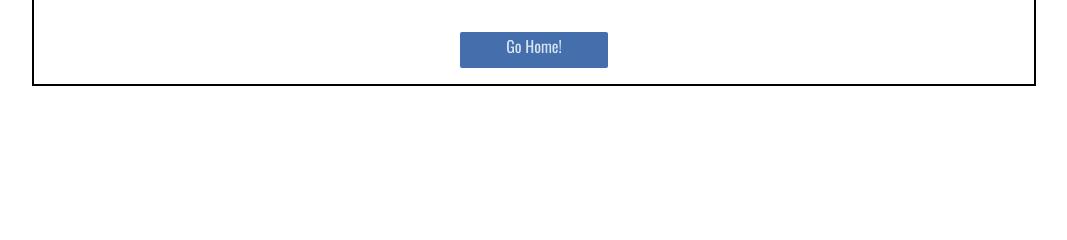
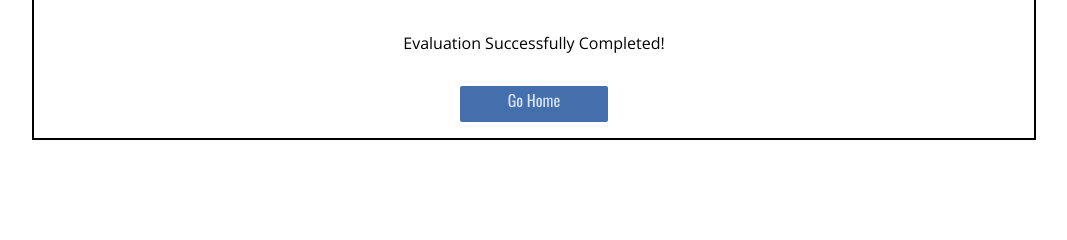
Before and after one commit to tatew/SMUPeerEval, a Django app: page /evals/complete/1/ in a window 1280 px wide. Shown: the part 201-441 px from the top of the page, without its empty margins (106-1173 px from the left). Run offline with Django 3.2, Linux system fonts and the light colour scheme; a user stored in the database is signed in; tables that the repository leaves empty hold one stand-in row (values such as "Sample post"); some libraries are stand-ins or nearby versions.

Commit message:
Fix team score bug

```diff
--- a/evals/templates/evals/eval.html
+++ b/evals/templates/evals/eval.html
@@ -70,8 +70,11 @@
             </div>
         {% endif %}
         {% if complete %}
+            <div>
+                <p>Evaluation Successfully Completed!</p>
+            </div>
             <div class="complete">
-                <a class="btn oswald" href="{% url 'home' %}">Go Home!</a>
+                <a class="btn oswald" href="{% url 'home' %}">Go Home</a>
             </div>
         {% endif %}
     </div>
--- a/evals/templates/evals/stuHome.html
+++ b/evals/templates/evals/stuHome.html
@@ -20,6 +20,11 @@
                 <th>Due Date</th>
             </thead>
             <tbody>
+                {% if not groups %}
+                    <tr>
+                        <td colspan="3">No evaluations assigned</td>
+                    </tr>
+                {% else %}
                     {% for group in groups %}
                         <tr>
                             <td class="group"><h3>{{group.group.course.courseName}} - {{ group.group.groupName }}</h3></td>
@@ -33,6 +38,7 @@
                             <td>{{ group.due }}</td>
                         </tr>
                     {% endfor%}
+                {% endif %}
             </tbody>
         </table>
         <div class="results">
--- a/evals/views.py
+++ b/evals/views.py
@@ -322,13 +322,14 @@ def stuVisualizations(request):
     if request.method == 'POST':
         course = courses.get(id=int(request.POST.get('course')))
 
-    group = Group.objects.filter(course=course.id).first()
+    group = Group.objects.filter(projectgroup__student_id=student.id, projectgroup__group__course_id=course.id).first()
+    print(group)
     scoresForCourse = Score.objects.filter(AssessmentSubmittedID__assessmentAssignedID__reviewee_id=student.id, AssessmentSubmittedID__assessmentAssignedID__group__course_id=course.id, categoryID__description='Overall')
     avgStu = scoresForCourse.aggregate(Avg('score'))['score__avg']
 
     scoresForTeam = Score.objects.filter(AssessmentSubmittedID__assessmentAssignedID__group__course_id=course.id, AssessmentSubmittedID__assessmentAssignedID__group_id=group.id, categoryID__description='Overall')
     avgTeam = scoresForTeam.aggregate(Avg('score'))['score__avg']
-    print(course)
+
     context = {
         'categories': categories,
         'courses': courses,
```
Lines whose indentation alone changed are shown as unchanged.
